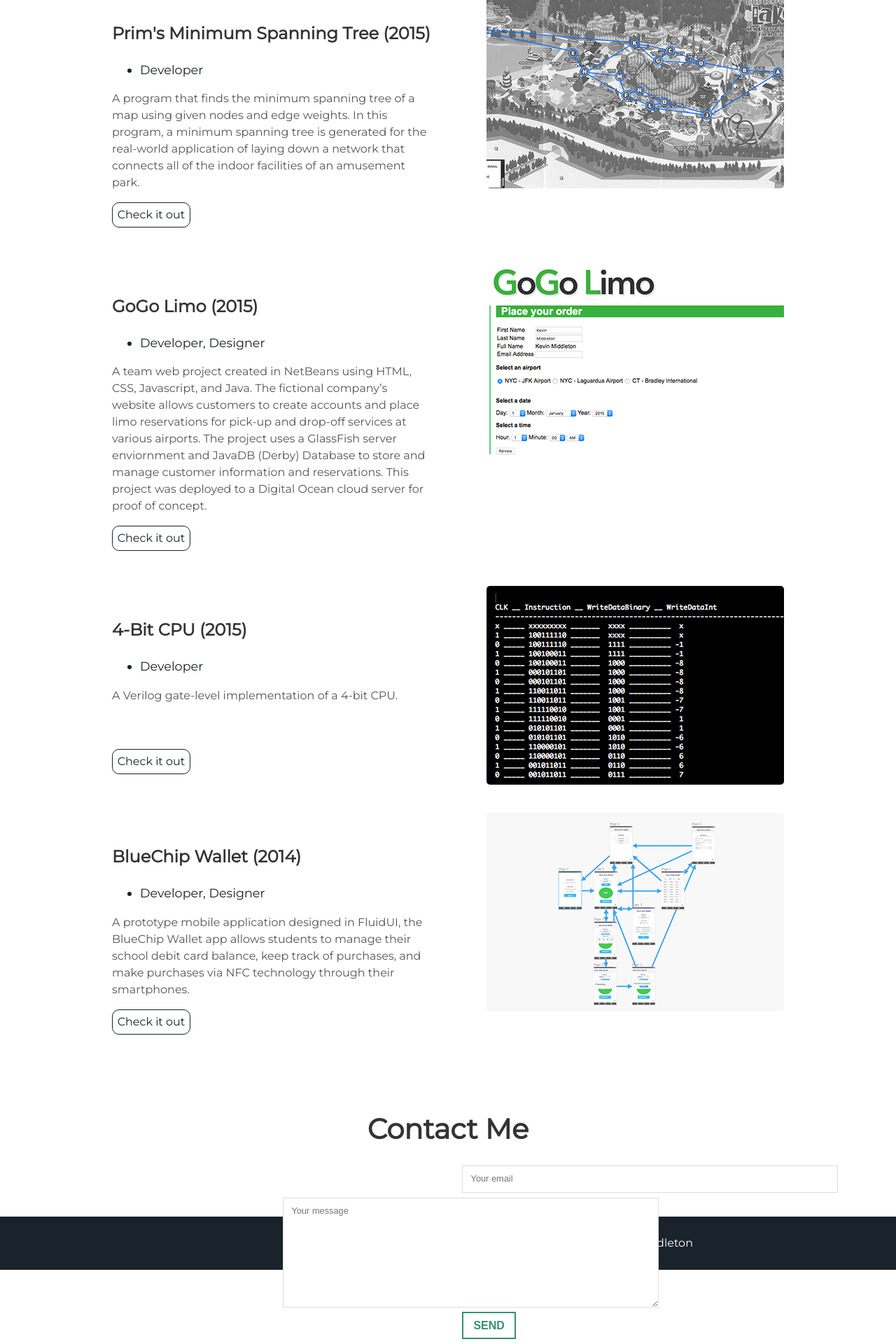
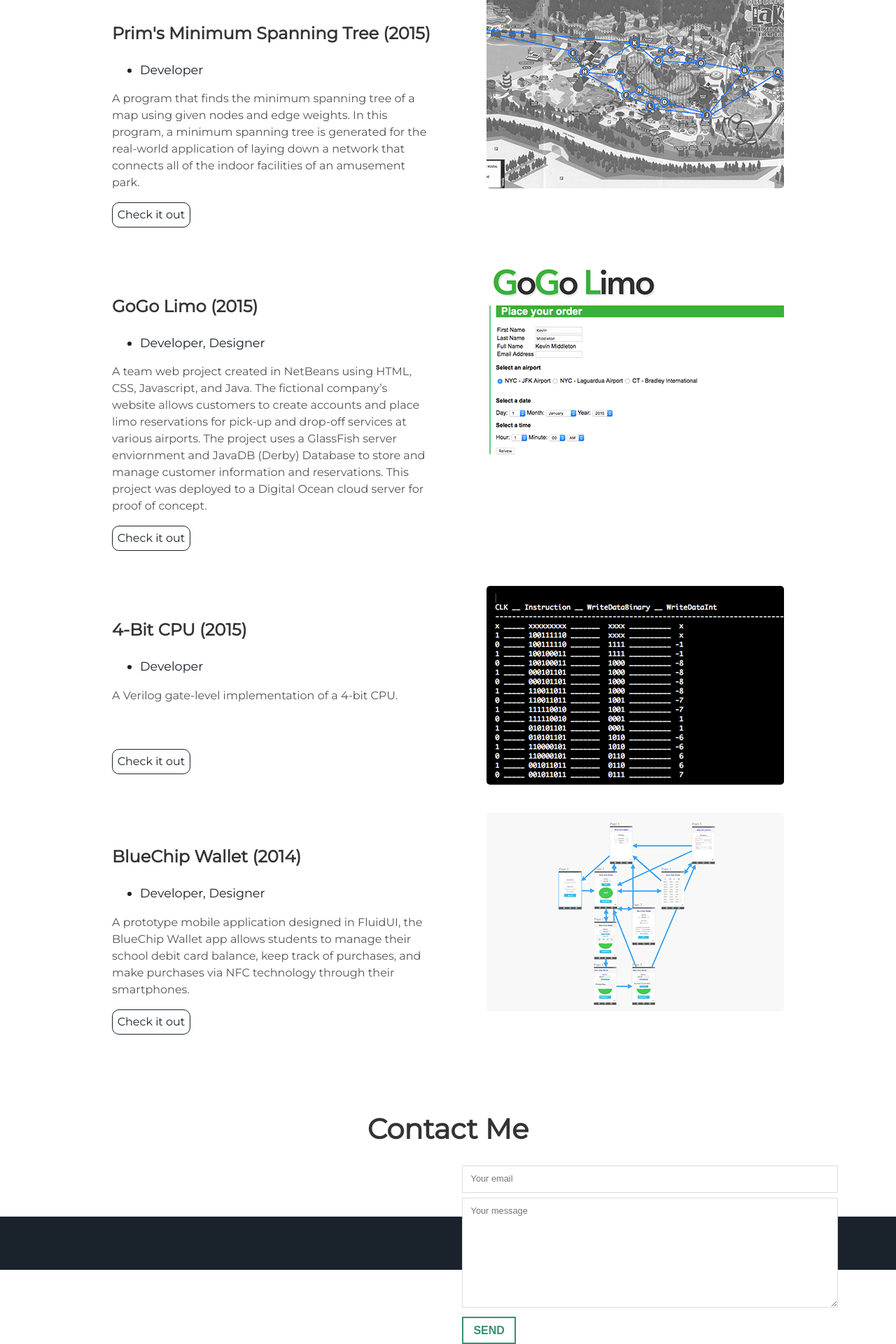
Before and after one commit to Kevin-Middleton/kevin-middleton.github.io, a Jekyll site: the page built from index.html, in a window 1280 px wide. Shown: the part 2990-4910 px from the top of the page at 70% size. Built offline with Jekyll 4.4.1, drawn with Linux system fonts in a browser that asks for light colours.

Commit message:
Update main.css

```diff
--- a/assets/css/main.css
+++ b/assets/css/main.css
@@ -111,9 +111,6 @@
   padding: 0.9em; }
 
 #formview textarea {
-  float: left;
-  position: relative;
-  left: -50%;
   height: 10.3em; }
 
 html {
```
